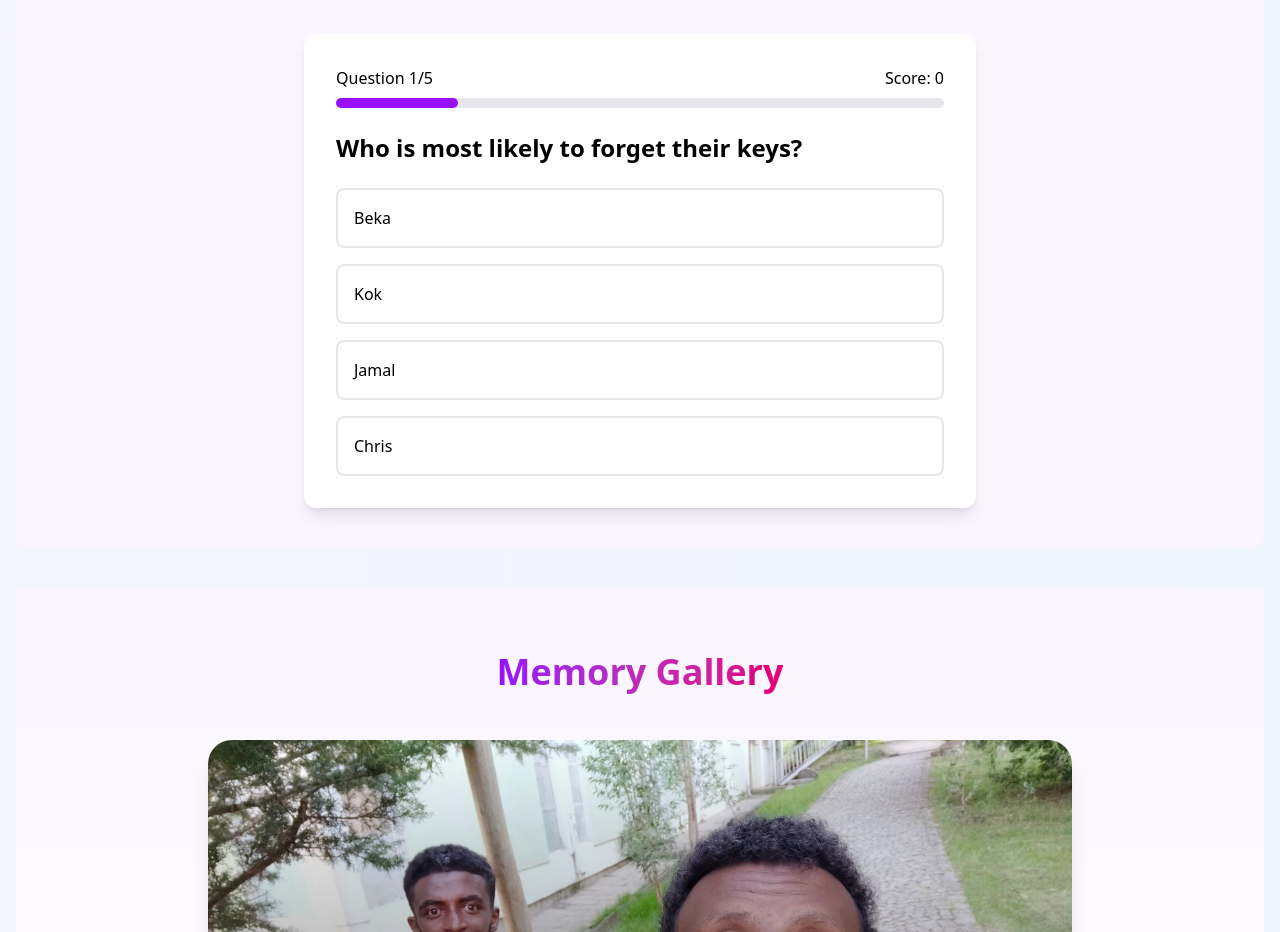
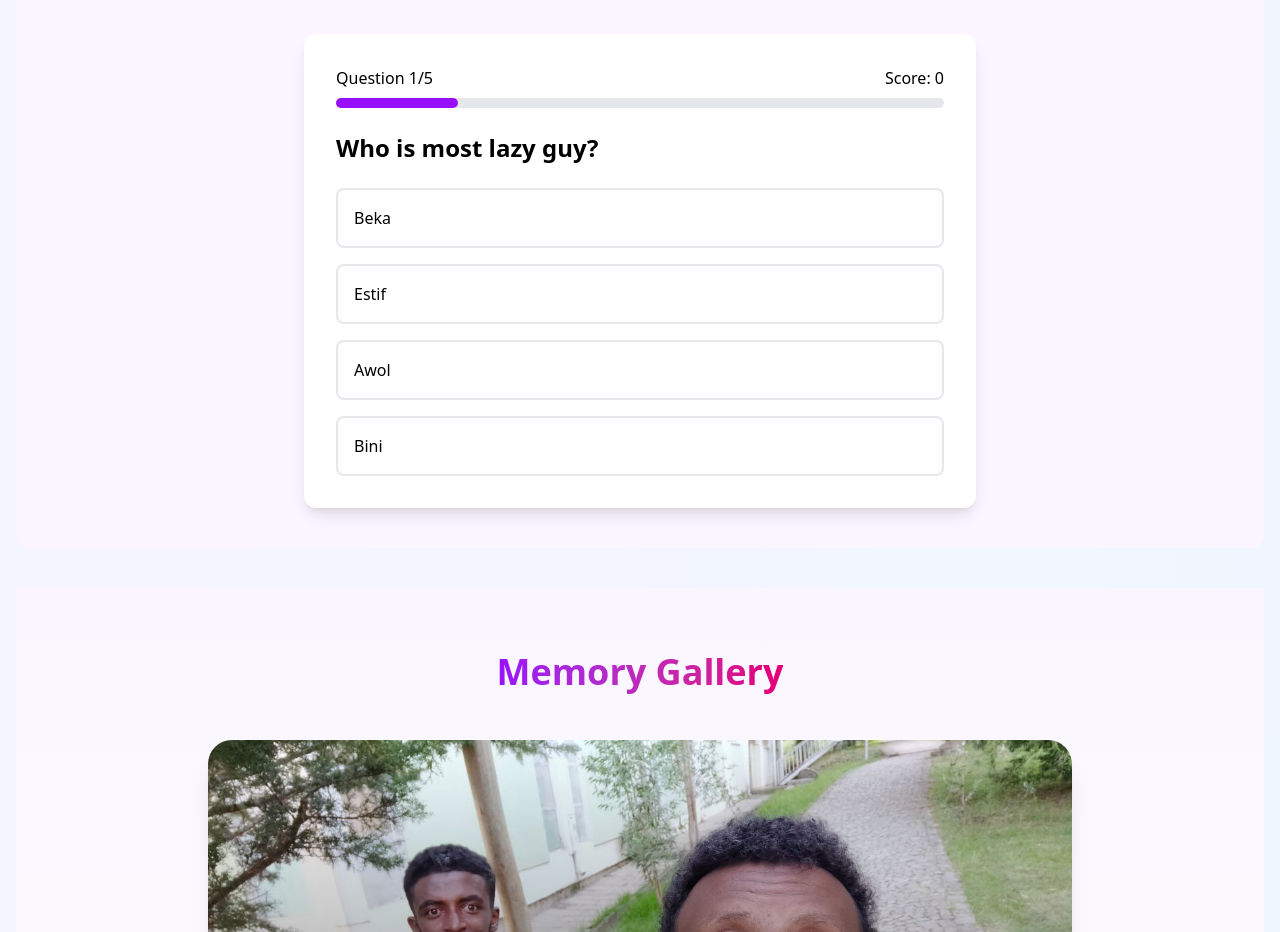
Before and after one commit to biniyamagegnehu/Gslawu-Friendship-Memorial, a React (Vite) app: page / in a window 1280 px wide. Shown: the part 10380-11312 px from the top of the page. Built offline with nearby package versions, Linux system fonts and the light colour scheme; no server answers.

Commit message:
change the thank you message

```diff
--- a/src/components/ThankYouModal.jsx
+++ b/src/components/ThankYouModal.jsx
@@ -53,7 +53,7 @@ export default function ThankYouModal({ onClose }) {
               anyone could ask for. This is just the beginning of our story!
             </p>
             <p className="text-lg font-medium dark:text-white">
-              - Your Squad
+              - Biniyam Your Friend
             </p>
           </div>
         </motion.div>
--- a/src/data/quiz.js
+++ b/src/data/quiz.js
@@ -1,21 +1,21 @@
 export const quizQuestions = [
   {
     id: 1,
-    question: "Who is most likely to forget their keys?",
-    options: ["Beka", "Kok", "Jamal", "Chris"],
-    correctAnswer: "Jemal"
+    question: "Who is most lazy guy?",
+    options: ["Beka", "Estif", "Awol", "Bini"],
+    correctAnswer: "Awol"
   },
   {
     id: 2,
-    question: "Who suggested we sneak into that concert?",
-    options: ["Beka", "Kok", "Jamal", "Chris"],
-    correctAnswer: "Chris"
+    question: "Who wake up us at midnignt?",
+    options: ["Beka", "Kok", "Awol", "Chris"],
+    correctAnswer: "Awol"
   },
   {
     id: 3,
     question: "Who actually remembered everyone's birthdays?",
-    options: ["Beka", "Kok", "Jamal", "Chris"],
-    correctAnswer: "Chris"
+    options: ["Miky", "Bisrat", "Jamal", "Beka"],
+    correctAnswer: "Beka"
   },
   {
     id: 4,
```
